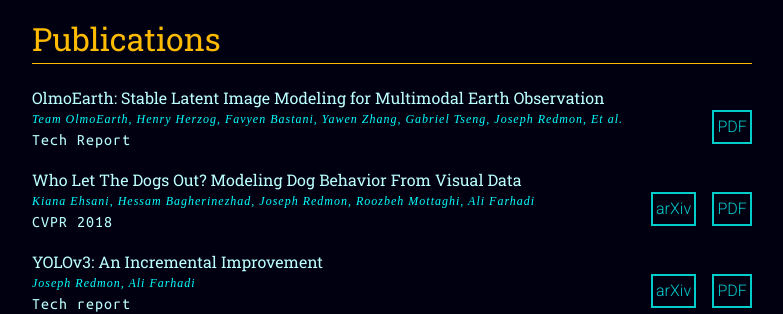
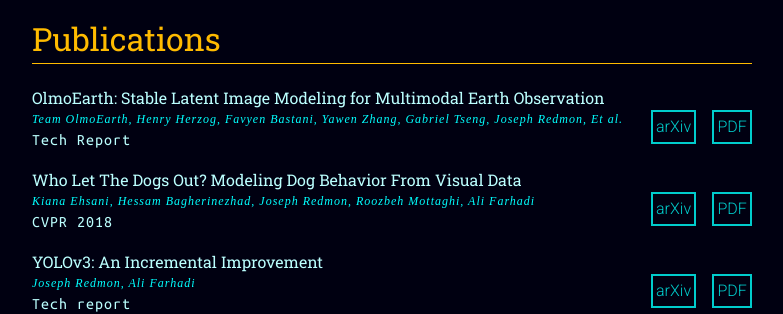
Before and after one commit to pjreddie/pjreddie.github.io, a Jekyll site: the page built from index.md, in a window 1280 px wide and 900 px high, scrolled down 819 px. Shown: the part 143-457 px from the top of the window, without its empty margins (248-1031 px from the left). Built offline with Jekyll 4.4.1, drawn with Linux system fonts in a browser that asks for light colours.

Commit message:
add arxiv link

```diff
--- a/index.md
+++ b/index.md
@@ -52,6 +52,7 @@
 <div class="paper">
 <h4>OlmoEarth: Stable Latent Image Modeling for Multimodal Earth Observation</h4>
 <a class="button" href="/static/papers/OlmoEarth.pdf">PDF</a>
+<a class="button" href="https://arxiv.org/abs/2511.13655">arXiv</a>
 <p class="byline">Team OlmoEarth, Henry Herzog, Favyen Bastani, Yawen Zhang, Gabriel Tseng, Joseph Redmon, Et al.</p>
 <p class="code desc">Tech Report</p>
 <div class="break"></div>
```
